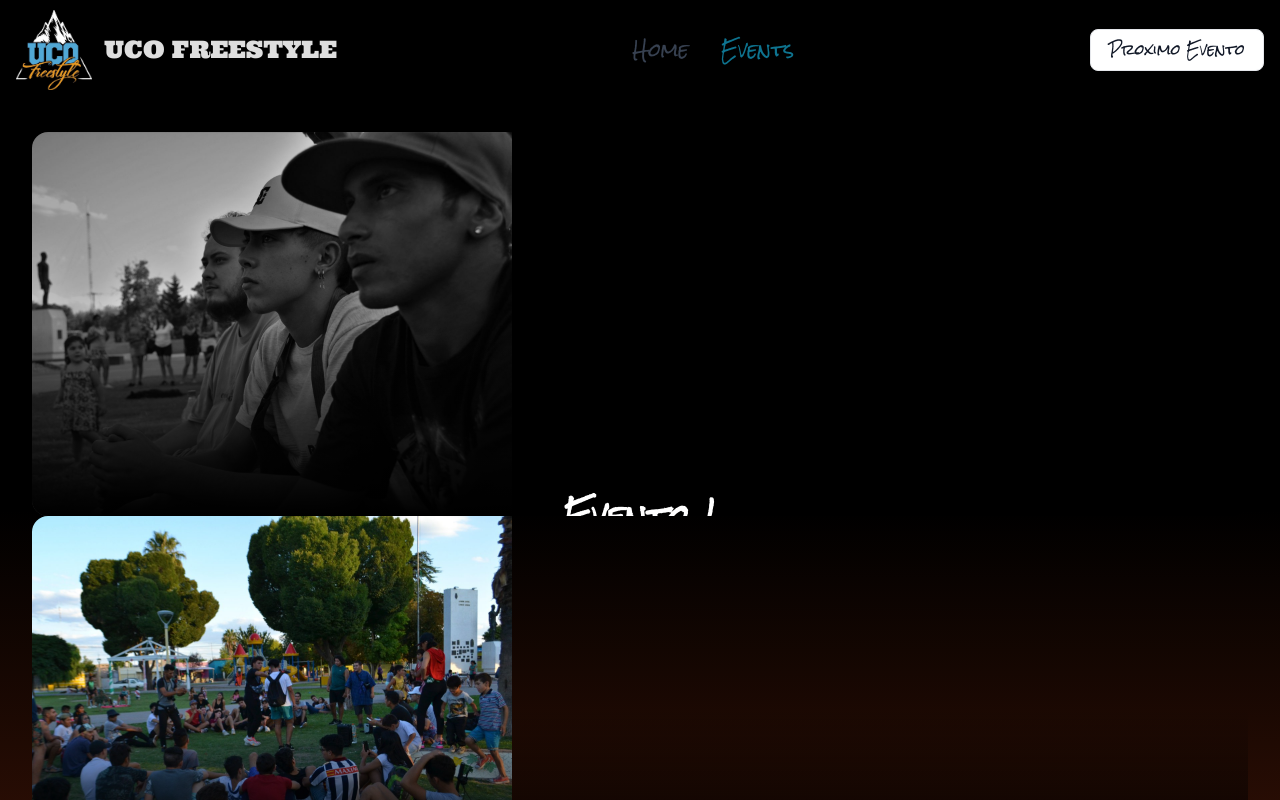
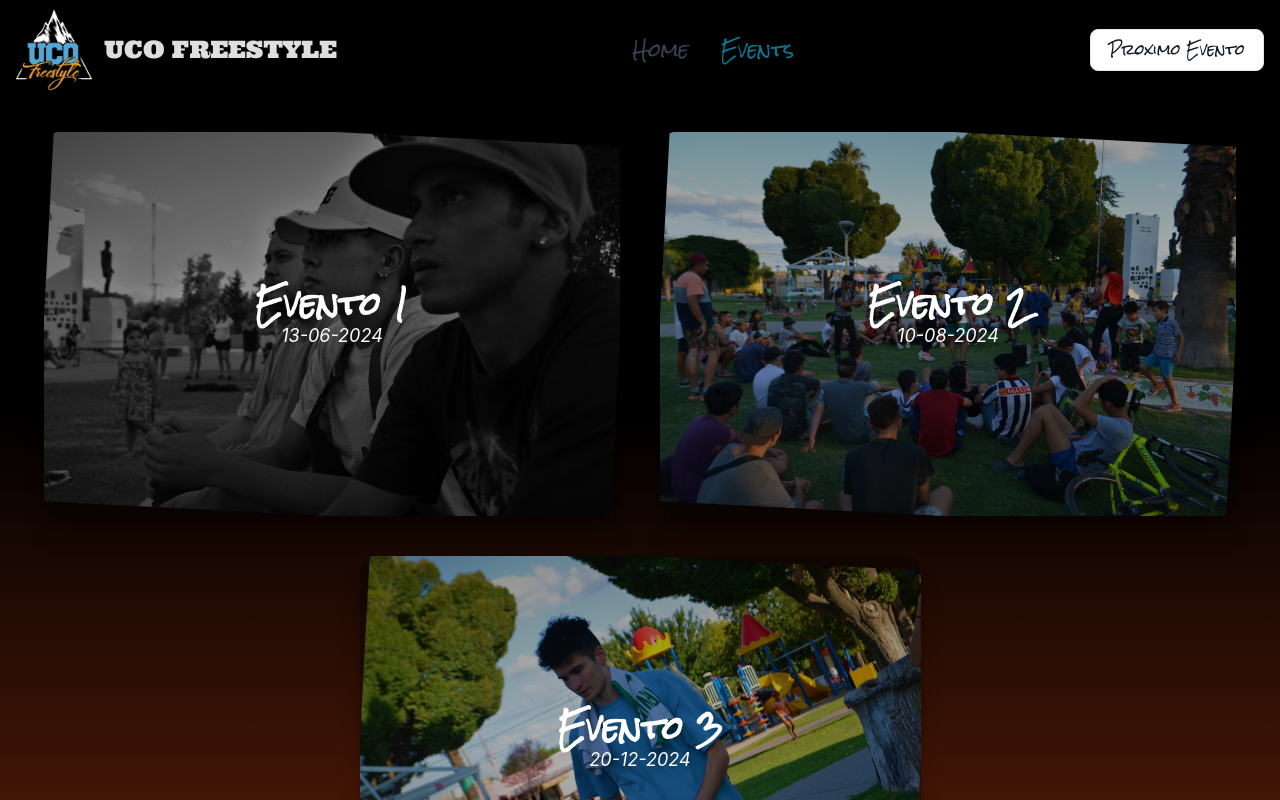
Before and after one commit to fracki1010/uco-frestyle-2, a React (Vite) app: page /events in a window 1280 px wide. Shown: the top 800 px of the page. Built offline with nearby package versions, Linux system fonts and the light colour scheme; a web font is replaced by a local one.

Commit message:
medified

```diff
--- /dev/null
+++ b/src/components/CardEvent.jsx
@@ -0,0 +1,26 @@
+
+
+// eslint-disable-next-line react/prop-types
+export function CardEvent({title, imageUrl, date}){
+  return (
+    <div><div className=" cursor-pointer group relative items-center justify-center overflow-hidden transition-shadow shadow-xl shadow-black/30 rounded-2xl">
+    <div className="h-96 w-auto">
+      <img
+        className="h-full w-full object-cover transition-transform duration-500 rotate-3 group-hover:scale-125"
+        src={imageUrl}
+        alt=""
+      />
+    </div>
+    <div className="absolute inset-0 bg-gradient-to-b   from-black/40 via-black/30 to-black/50"></div>
+    <div className="absolute inset-0 flex  flex-col items-center justify-center px-9 text-center transition-all  translate-y-0">
+      <h1 className="font-dmserif text-xl md:text-3xl font-bold text-white rock-salt-regular">
+        {title}
+      </h1>
+      <p className="mb-3 text-base md:text-lg italic text-white  transition-opacity duration-300 ">
+        {date}
+      </p>
+    </div>
+
+  </div></div>
+  )
+}
--- a/src/screens/Events.jsx
+++ b/src/screens/Events.jsx
@@ -1,15 +1,16 @@
-import { CardMember } from "../components/Card"
+
 import imgEvent1 from '../assets/event-card-6.jpg'
 import imgEvent2 from '../assets/event-card-5.jpg'
 import imgEvent3 from '../assets/event-card-4.jpg'
+import { CardEvent } from "../components/CardEvent"
 
 
 export function Events() {
   return (
-    <div className="p-8">
-        <CardMember title={'Evento 1'} imageUrl={imgEvent1} textBody={'hola'} array={['hola','chau']}></CardMember>
-        <CardMember title={'Evento 2'} imageUrl={imgEvent2} textBody={'hola'} array={['hola','chau']}></CardMember>
-        <CardMember title={'Evento 3'} imageUrl={imgEvent3} textBody={'hola'} array={['hola','chau']}></CardMember>
+    <div className="p-8 flex justify-center flex-wrap gap-10 ">
+        <CardEvent title={'Evento 1'} imageUrl={imgEvent1} date={'13-06-2024'} ></CardEvent>
+        <CardEvent title={'Evento 2'} imageUrl={imgEvent2} date={'10-08-2024'} ></CardEvent>
+        <CardEvent title={'Evento 3'} imageUrl={imgEvent3} date={'20-12-2024'} ></CardEvent>
     </div>
   )
 }
```
